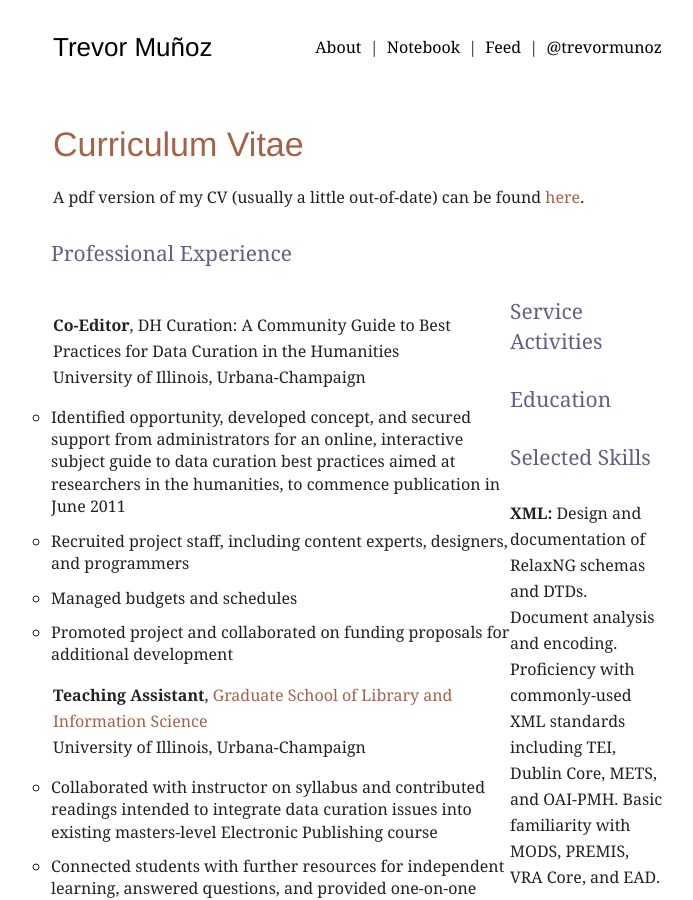
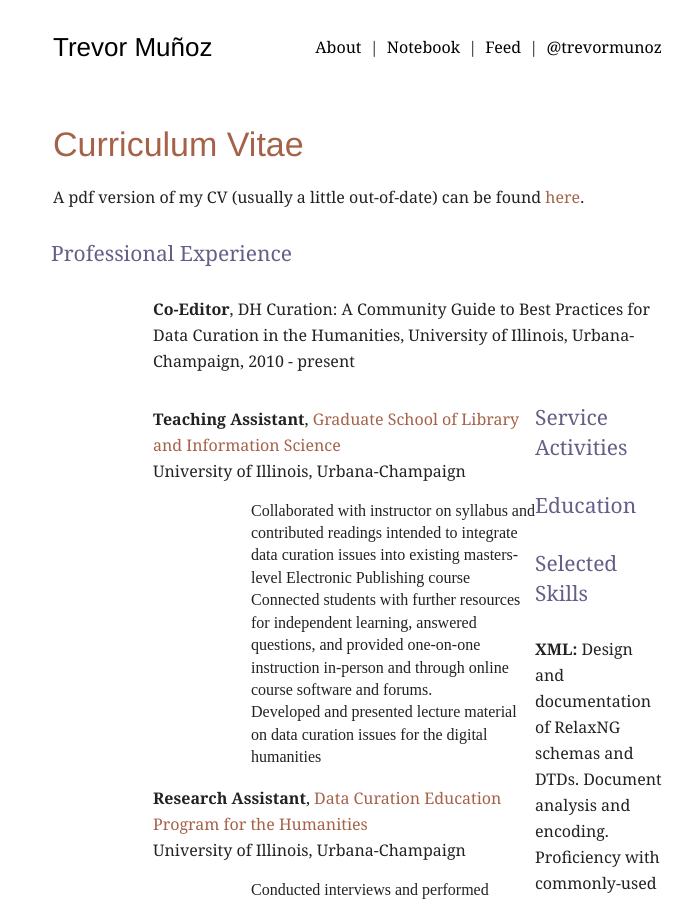
Before and after one commit to trevormunoz/calling-card, a Jekyll site: the page built from about/cv/index.html, in a window 1280 px wide and 900 px high. Shown: the whole window, without its empty margins (283-976 px from the left). Built offline with Jekyll 4.4.1, drawn with Linux system fonts in a browser that asks for light colours; nearby versions of some CDN libraries; Markdown is read by kramdown in place of the engine named in the settings.

Commit message:
Radically simplifying

```diff
--- a/about/cv/index.html
+++ b/about/cv/index.html
@@ -8,28 +8,11 @@
    <div id="employment">
       <div class="cvSectionLabel">
          <h4>Professional Experience</h4>
-      </div>
-      <div class="cvSectionContent">
          <ul>
             <li>
-
-               <div class="cvItem">
                   <p>
-                     <strong>Co-Editor</strong>, DH Curation: A Community Guide to Best Practices for Data Curation in the Humanities<br/>
-                        University of Illinois, Urbana-Champaign
+                     <strong>Co-Editor</strong>, DH Curation: A Community Guide to Best Practices for Data Curation in the Humanities, University of Illinois, Urbana-Champaign, 2010 - present
                     </p>
-                  <ul>
-                            <li>Identified opportunity, developed concept, and secured support
-                                from administrators for an online, interactive subject guide to data
-                                curation best practices aimed at researchers in the humanities, to
-                                commence publication in June 2011</li>
-                            <li>Recruited project staff, including content experts, designers, and
-                                programmers</li>
-                            <li>Managed budgets and schedules</li>
-                            <li>Promoted project and collaborated on funding proposals for
-                                additional development</li>
-                        </ul>
-               </div>
             </li>
             <li>
 
```
